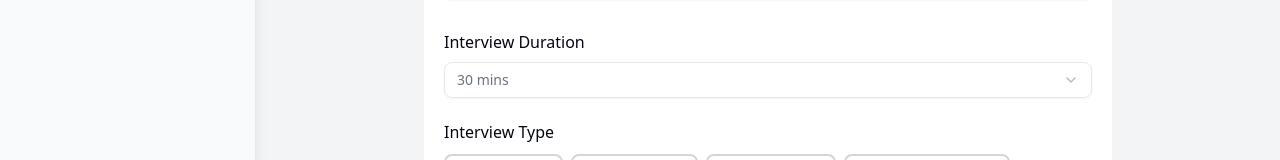
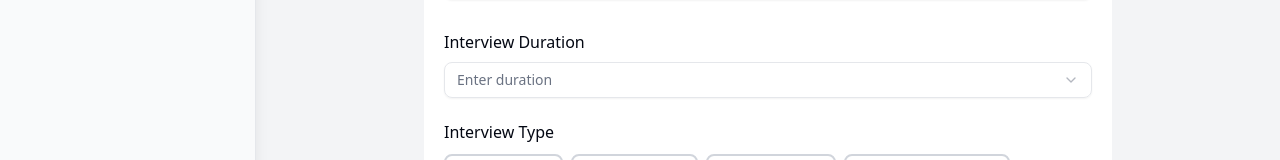
Before and after one commit to BeygonK/AI-Interview-Assistant, a Next.js app: page /dashboard/create-new-interview in a window 1280 px wide. Shown: the part 512-672 px from the top of the page. Built offline with nearby package versions, Linux system fonts and the light colour scheme; no server answers.

Commit message:
Added another input

```diff
--- a/app/(main)/dashboard/create-new-interview/_components/FormContainer.jsx
+++ b/app/(main)/dashboard/create-new-interview/_components/FormContainer.jsx
@@ -58,11 +58,12 @@ function FormContainer({ onHandleInputChange, goNext }) {
           onValueChange={(value) => onHandleInputChange("duration", value)}
         >
           <SelectTrigger className="w-full">
-            <SelectValue placeholder="30 mins" />
+            <SelectValue placeholder="Enter duration" />
           </SelectTrigger>
           <SelectContent>
+            <SelectItem value="15">15 mins</SelectItem>
+            <SelectItem value="20">20 mins</SelectItem>
             <SelectItem value="30">30 mins</SelectItem>
-            <SelectItem value="40">40 mins</SelectItem>
             <SelectItem value="60">60 mins</SelectItem>
           </SelectContent>
         </Select>
--- a/app/(main)/dashboard/create-new-interview/page.jsx
+++ b/app/(main)/dashboard/create-new-interview/page.jsx
@@ -21,7 +21,7 @@ function Create() {
       [field]: value,
     }));
   };
-  console.log(interviewData);
+  //console.log(interviewData);
   const onGoNext = () => {
     if (
       !interviewData?.position ||
@@ -38,7 +38,7 @@ function Create() {
   };
 
   const onCreateLink = (interview_id) => {
-    console.log("Creating interview link with ID:", interview_id);
+    //console.log("Creating interview link with ID:", interview_id);
     setInterviewId(interview_id);
     setStep(step + 1);
   };
```
